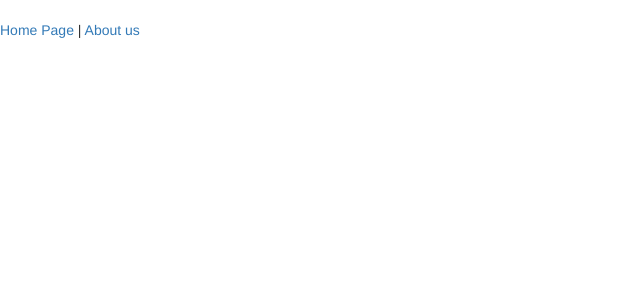
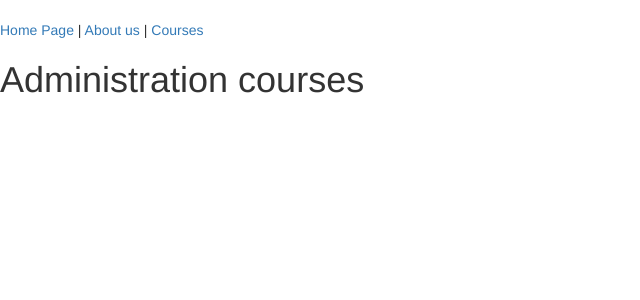
Before and after one commit to YoneMoreno/ReactReduxCoursesPage, a React (Create React App) app: page /courses in a window 1280 px wide. Shown: the top 300 px of the page, without its empty margins (0-640 px from the left). Built offline with nearby package versions, Linux system fonts and the light colour scheme.

Commit message:
add courses

```diff
--- a/src/Main.js
+++ b/src/Main.js
@@ -3,6 +3,7 @@ import HomePage from "./components/home/HomePage";
 import AboutPage from "./components/about/AboutPage";
 import Switch from "react-router-dom/es/Switch";
 import Route from "react-router-dom/es/Route";
+import CoursesPage from "./components/course/CoursesPage";
 
 
 const Main = () => {
@@ -10,6 +11,7 @@ const Main = () => {
         <Switch>
             <Route exact path="/" component={HomePage}/>
             <Route exact path="/about" component={AboutPage}/>
+            <Route exact path="/courses" component={CoursesPage}/>
         </Switch>
     );
 };
--- a/src/components/common/Header.js
+++ b/src/components/common/Header.js
@@ -7,6 +7,8 @@ const Header = () => {
             <Link to="/" activeClassName="active">Home Page</Link>
             {" | "}
             <Link to="about" activeClassName="active">About us</Link>
+            {" | "}
+            <Link to="courses" activeClassName="active">Courses</Link>
         </nav>
     );
 };
--- /dev/null
+++ b/src/components/course/CoursesPage.js
@@ -0,0 +1,13 @@
+import React from 'react';
+
+class CoursesPage extends React.Component {
+    render() {
+        return (
+            <div>
+                <h1>Administration courses</h1>
+            </div>
+        );
+    };
+};
+
+export default CoursesPage;
```
